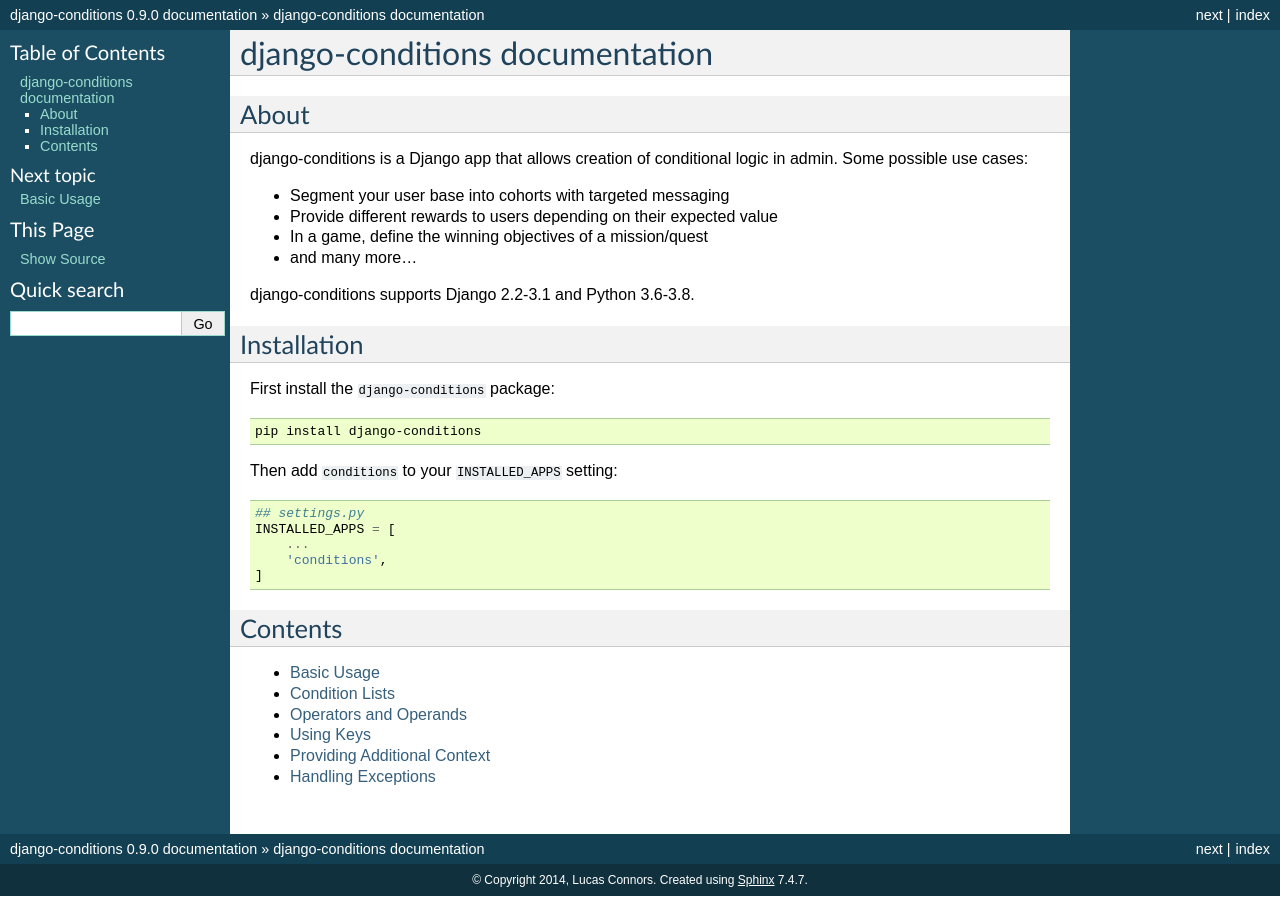
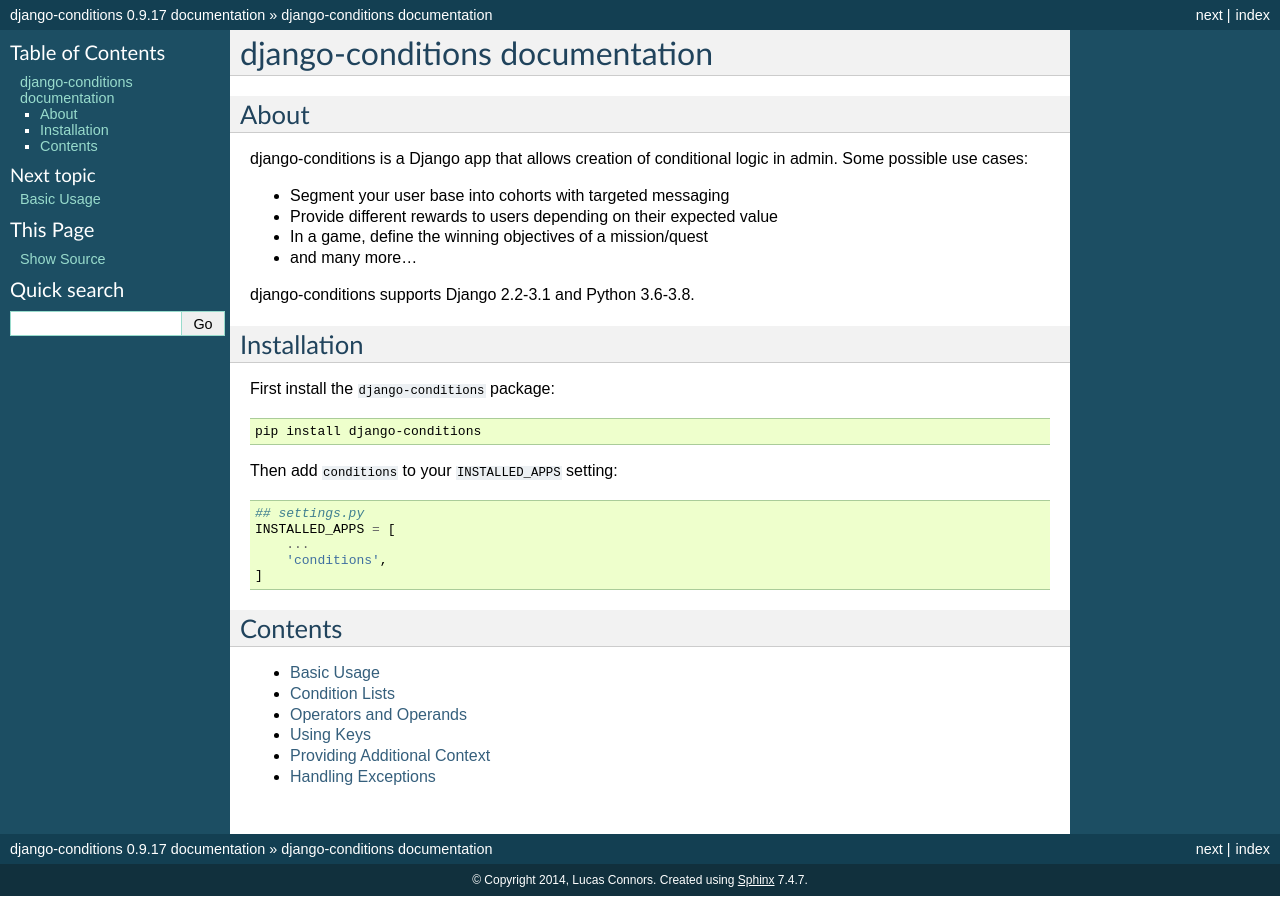
Before and after one commit to RevolutionTech/django-conditions, a Sphinx documentation site: the page built from docs/index.rst, in a window 1280 px wide. Built offline with Sphinx 7.4.7, drawn with Linux system fonts in a browser that asks for light colours.

Commit message:
Update version in docs

```diff
--- a/docs/conf.py
+++ b/docs/conf.py
@@ -53,9 +53,9 @@
 # built documents.
 #
 # The short X.Y version.
-version = "0.9.0"
+version = "0.9.17"
 # The full version, including alpha/beta/rc tags.
-release = "0.9.0"
+release = "0.9.17"
 
 # The language for content autogenerated by Sphinx. Refer to documentation
 # for a list of supported languages.
```
